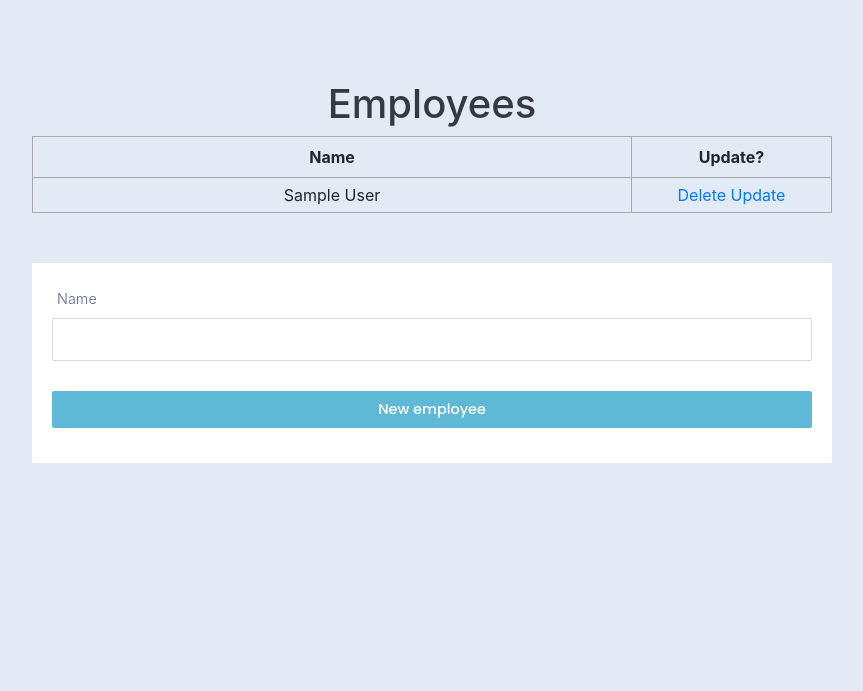
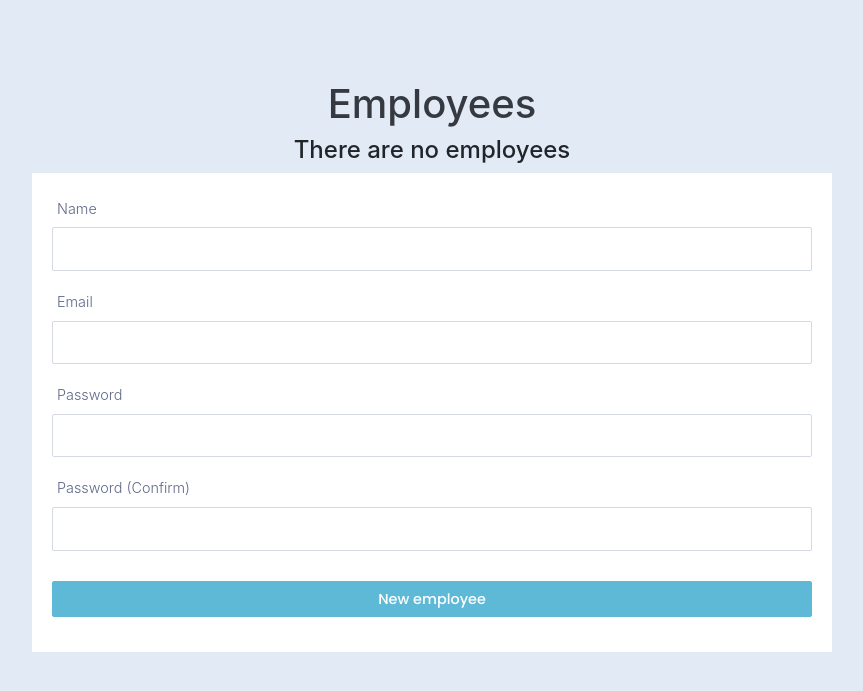
Before and after one commit to gliv001/appionntment_webapp, a Flask app: page /employees in a window 1280 px wide. Shown: the part 56-747 px from the top of the page, without its empty margins (208-1071 px from the left). Run offline with Flask 2, Linux system fonts and the light colour scheme; a user stored in the database is signed in; tables that the repository leaves empty hold one stand-in row (values such as "Sample post"); data that the repository does not hold is empty; parts of the project's set-up code (start-up, migrations or seed data) failed here and were passed over; some libraries are stand-ins or nearby versions.

Commit message:
added new logic to use a view for employees that references the user table

```diff
--- /dev/null
+++ b/initdb.sql
@@ -0,0 +1,61 @@
+PRAGMA foreign_keys = OFF;
+BEGIN TRANSACTION;
+CREATE TABLE user_level (
+	id INTEGER NOT NULL,
+	level INTEGER,
+	name VARCHAR(64),
+	PRIMARY KEY (id),
+	UNIQUE (level)
+);
+CREATE TABLE service (
+	id INTEGER NOT NULL,
+	name VARCHAR(64) NOT NULL,
+	price NUMERIC(6, 2),
+	PRIMARY KEY (id)
+);
+CREATE TABLE appointment_times (
+	id INTEGER NOT NULL,
+	timeslot DATETIME,
+	PRIMARY KEY (id)
+);
+CREATE TABLE user (
+	id INTEGER NOT NULL,
+	"userLevelId" INTEGER,
+	email VARCHAR(64) NOT NULL,
+	password VARCHAR(256) NOT NULL,
+	name VARCHAR(64) NOT NULL,
+	verified BOOLEAN,
+	"creationDate" DATETIME,
+	PRIMARY KEY (id),
+	FOREIGN KEY("userLevelId") REFERENCES user_level (level),
+	UNIQUE (email)
+);
+CREATE TABLE appointment (
+	id INTEGER NOT NULL,
+	client VARCHAR(64) NOT NULL,
+	"serviceId" INTEGER,
+	"employeeId" INTEGER,
+	"apptDateTime" DATETIME,
+	tips NUMERIC(6, 2),
+	total NUMERIC(6, 2),
+	PRIMARY KEY (id),
+	CONSTRAINT _employee_appt_uc UNIQUE ("employeeId", "apptDateTime"),
+	FOREIGN KEY("serviceId") REFERENCES service (id),
+	FOREIGN KEY("employeeId") REFERENCES employees (id)
+);
+CREATE TABLE login_history (
+	id INTEGER NOT NULL,
+	"userId" INTEGER,
+	email VARCHAR(64) NOT NULL,
+	status VARCHAR(64) NOT NULL,
+	"loginTime" DATETIME,
+	PRIMARY KEY (id),
+	FOREIGN KEY("userId") REFERENCES user (id)
+);
+CREATE VIEW Employees AS
+SELECT ID,
+	Name
+FROM User
+WHERE userLevelId = 2
+	OR userLevelId = 3;
+COMMIT;
--- a/website/auth.py
+++ b/website/auth.py
@@ -2,7 +2,7 @@ from flask_mail import Message, Mail
 from itsdangerous.exc import SignatureExpired
 from itsdangerous.url_safe import URLSafeTimedSerializer
 from website.forms import LoginForm, SignUpForm
-from website.models import Employee, LoginHistory, User, UserLevel
+from website.models import LoginHistory, User
 from flask import (
     Blueprint,
     render_template,
@@ -82,7 +82,6 @@ def signup():
             email = request.form["email"]
             name = request.form["name"]
             password = request.form["password"]
-            password2 = request.form["password2"]
             user_exists = User.query.filter_by(email=email).first()
             if user_exists:
                 flash("Email already exists!", category="error")
@@ -110,7 +109,6 @@ def signup():
                 try:
                     db.session.add(new_user)
                     db.session.add(LoginHistory(email=email, status="signup"))
-                    db.session.add(Employee(name=name))
                     db.session.commit()
                     flash("Account Pending Verification", category="success")
                     return render_template(
--- a/website/forms.py
+++ b/website/forms.py
@@ -33,6 +33,10 @@ class SignUpForm(FlaskForm):
     submit = SubmitField("Sign Up")
 
 
+class EmployeeForm(SignUpForm):
+    add = SubmitField("New employee")
+
+
 class LoginForm(FlaskForm):
     email = StringField("Email", [Email(message=("Not a valid email")), DataRequired()])
     password = PasswordField("Password", [DataRequired()])
@@ -54,18 +58,11 @@ class AppointmentForm(FlaskForm):
         "Time",
         validators=[DataRequired()],
         format="%H:%M",
-        render_kw={"step": "30"},
+        # render_kw={"step": "30"},
     )
     tip = DecimalField("Tip", validators=[NumberRange(min=0)])
     total = DecimalField("Total", render_kw={"disabled": "disabled"}, default=0)
     add = SubmitField("New appointment")
-
-
-class EmployeeForm(FlaskForm):
-    name = StringField(
-        "Name", [DataRequired(), Length(min=1, max=64, message="range(1-64)")]
-    )
-    add = SubmitField("New employee")
 
 
 class ServiceForm(FlaskForm):
--- a/website/models.py
+++ b/website/models.py
@@ -28,7 +28,7 @@ class LoginHistory(db.Model):
     loginTime = db.Column(db.DateTime, default=datetime.now())
 
 
-class Employee(db.Model):
+class Employees(db.Model):
     id = db.Column(db.Integer, primary_key=True)
     name = db.Column(db.String(64), nullable=False)
 
@@ -43,7 +43,7 @@ class Appointment(db.Model):
     id = db.Column(db.Integer, primary_key=True)
     client = db.Column(db.String(64), nullable=False)
     serviceId = db.Column(db.Integer, ForeignKey(Service.id), nullable=True)
-    employeeId = db.Column(db.Integer, ForeignKey(Employee.id), nullable=True)
+    employeeId = db.Column(db.Integer, ForeignKey(Employees.id), nullable=True)
     apptDateTime = db.Column(db.DateTime, default=datetime.now)
     tips = db.Column(db.Numeric(precision=6, scale=2), default=0)
     total = db.Column(db.Numeric(precision=6, scale=2), default=0)
--- a/website/templates/view/employees.jinja2
+++ b/website/templates/view/employees.jinja2
@@ -48,6 +48,37 @@
             </ul>
         {% endif %}
         </fieldset>
+        <fieldset class="form-field">
+        {{ form.email.label }}
+        {{ form.email }}
+        {% if form.email.errors %}
+            <ul class="errors">
+            {% for error in form.email.errors %}
+                <li>{{ error }}</li>
+            {% endfor %}
+            </ul>
+        {% endif %}
+        {{ form.password.label }}
+        {{ form.password }}
+        {% if form.password.errors %}
+            <ul class="errors">
+            {% for error in form.password.errors %}
+                <li>{{ error }}</li>
+            {% endfor %}
+            </ul>
+        {% endif %}
+        </fieldset>
+        <fieldset class="form-field">
+        {{ form.password2.label }}
+        {{ form.password2 }}
+        {% if form.password2.errors %}
+            <ul class="errors">
+            {% for error in form.password2.errors %}
+                <li>{{ error }}</li>
+            {% endfor %}
+            </ul>
+        {% endif %}
+        </fieldset>
         {{ form.add }}
       </form>
     </div>
--- a/website/view.py
+++ b/website/view.py
@@ -1,9 +1,10 @@
 from website.forms import AppointmentForm, EmployeeForm, ServiceForm
 from flask import Blueprint, render_template, request, redirect, flash
 from flask.helpers import url_for
-from .models import Appointment, Employee, Service, db
+from .models import Appointment, Employees, Service, User, db
 from datetime import datetime
 from flask_login import login_required, current_user
+from werkzeug.security import generate_password_hash
 
 view = Blueprint("view", __name__)
 
@@ -42,7 +43,7 @@ def appointment_home():
                 flash("There was an issue adding a new appointment", category="error")
         return redirect("/appointments")
 
-    employeeList = Employee.query.all()
+    employeeList = Employees.query.all()
     serviceList = Service.query.all()
     form.employee.choices = [(e.id, e.name) for e in employeeList]
     form.service.choices = [(s.id, f"{s.name} ${s.price}") for s in serviceList]
@@ -54,11 +55,11 @@ def appointment_home():
         db.session.query(
             Appointment,
             Service.name.label("service"),
-            Employee.name.label("employee"),
+            Employees.name.label("employee"),
         )
         .select_from(Appointment)
         .join(Service)
-        .join(Employee)
+        .join(Employees)
         .all()
     )
 
@@ -91,7 +92,7 @@ def appointment_update(id):
                 flash("There was an issue updating an appointment", category="error")
         return redirect("/appointments")
 
-    employeeList = Employee.query.all()
+    employeeList = Employees.query.all()
     serviceList = Service.query.all()
     form.employee.choices = [(e.id, e.name) for e in employeeList]
     form.service.choices = [(s.id, f"{s.name} ${s.price}") for s in serviceList]
@@ -134,16 +135,28 @@ def employee_home():
     form = EmployeeForm()
     if request.method == "POST":
         if form.validate_on_submit():
-            employee_name = form.name.data
-            new_employee = Employee(name=employee_name)
+            name = form.name.data
+            email = form.email.data
+            password = form.password.data
+            new_employee = User(
+                userLevelId=3,
+                name=name,
+                email=email,
+                password=generate_password_hash(password, "sha256"),
+                verified=True,
+            )
             try:
                 db.session.add(new_employee)
                 db.session.commit()
             except Exception as error:
                 print(error)
                 flash("There was an issue adding a new employee", category="error")
-        return redirect("/employees")
-    e = Employee.query.order_by(Employee.id).all()
+        return render_template(
+            "view/employees.jinja2",
+            form=form,
+            user=current_user,
+        )
+    e = Employees.query.order_by(Employees.id).all()
     return render_template(
         "view/employees.jinja2",
         form=form,
@@ -156,22 +169,28 @@ def employee_home():
 @login_required
 def employee_update(id):
     form = EmployeeForm()
-    selected_employee = Employee.query.get_or_404(id)
+    employee = User.query.get_or_404(id)
     if request.method == "POST":
         if form.validate_on_submit():
-            selected_employee.name = form.name.data
+            employee.name = form.name.data
+            employee.email = form.email.data
+            employee.password = form.password.data
             try:
                 db.session.commit()
             except Exception as error:
                 print(error)
                 flash("There was an issue updating an employee", category="error")
-        return redirect("/employees")
+        return render_template(
+            "view/employee_update.jinja2",
+            form=form,
+            employee=employee,
+            user=current_user,
+        )
 
-    form.name.default = selected_employee.name
     return render_template(
         "view/employee_update.jinja2",
         form=form,
-        employee=selected_employee,
+        employee=employee,
         user=current_user,
     )
 
@@ -179,7 +198,7 @@ def employee_update(id):
 @view.route("/employees/delete/<int:id>")
 @login_required
 def employee_delete(id):
-    selected_employee = Employee.query.get_or_404(id)
+    selected_employee = User.query.get_or_404(id)
     try:
         db.session.delete(selected_employee)
         db.session.commit()
@@ -231,8 +250,6 @@ def service_update(id):
                 flash("There was an issue updating an service", category="error")
         return redirect("/services")
 
-    form.name.default = selected_service.name
-    form.price.default = selected_service.price
     return render_template(
         "view/service_update.jinja2",
         form=form,
```
Also changed, not shown: website/__init__.py (+28 -8 lines), website/templates/view/employee_update.jinja2 (+31 -0 lines).
